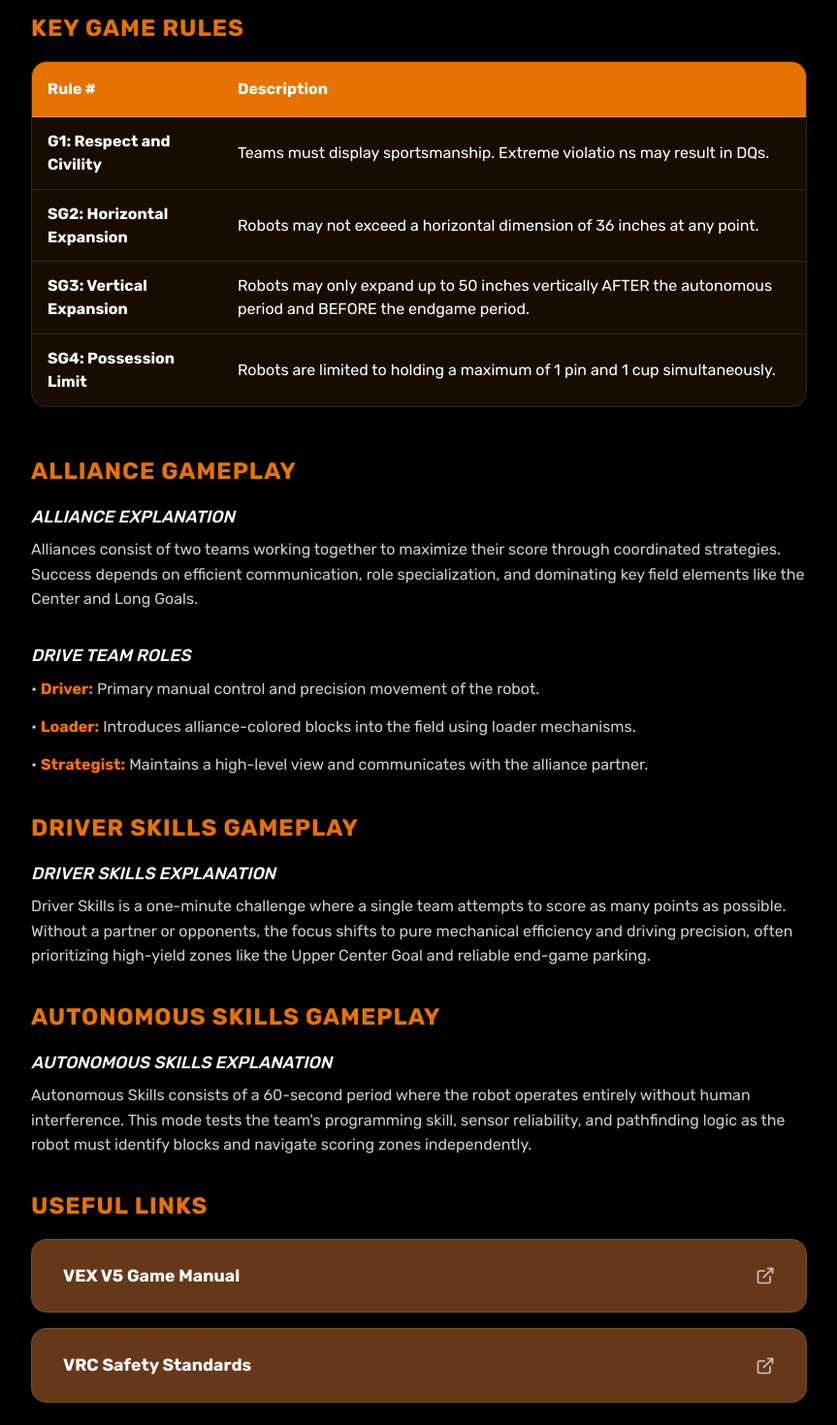
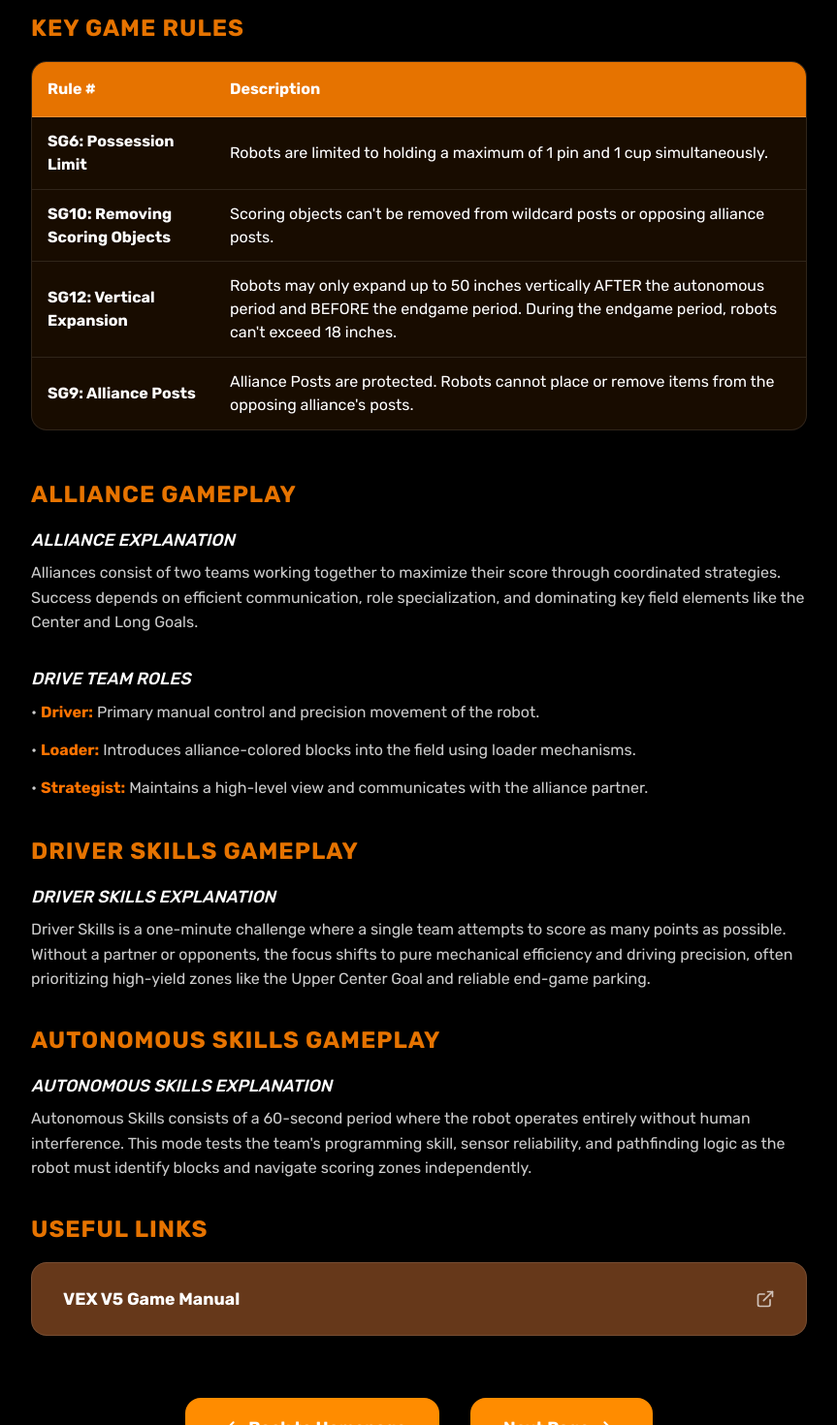
Before and after one commit to codersushi/beyond-the-bot, a Next.js app: page /gameoverviewoverride in a window 1280 px wide. Shown: the part 2460-3930 px from the top of the page at 97% size, without its empty margins (208-1071 px from the left). Built offline with nearby package versions, Linux system fonts and the light colour scheme.

Commit message:
Updated {const keyRules}

```diff
--- a/app/gameoverviewoverride/page.tsx
+++ b/app/gameoverviewoverride/page.tsx
@@ -201,9 +201,8 @@ export default function GameOverview() {
   ];
 
   const generalLinks = [
-    { title: "VEX V5 Game Manual", url: "https://www.vexrobotics.com/push-back-manual?srsltid=AfmBOopYWEGAgtVb5QmFB10j9U7lTJrwfUl5YXwo7-dubIiT1OiQqyxb" },
-    { title: "VRC Safety Standards", url: "https://v5rc-kb.recf.org/hc/en-us/articles/9654207108503-Safety-Procedures-at-VEX-V5-Robotics-Competition-Events/" }
-  ];
+    { title: "VEX V5 Game Manual", url: "https://content.vexrobotics.com/docs/2026-2027/override/files/v5rc-override-0.1.2.pdf" },
+  ]
 
   const scoringData = [
     { item: "Autonomous Bonus", points: "12 points" },
@@ -214,10 +213,10 @@ export default function GameOverview() {
   ];
 
   const keyRules = [
-    { rule: "G1: Respect and Civility", desc: "Teams must display sportsmanship. Extreme violatio   ns may result in DQs." },
-    { rule: "SG2: Horizontal Expansion", desc: "Robots may not exceed a horizontal dimension of 36 inches at any point." },
-    { rule: "SG3: Vertical Expansion", desc: "Robots may only expand up to 50 inches vertically AFTER the autonomous period and BEFORE the endgame period." },
-    { rule: "SG4: Possession Limit", desc: "Robots are limited to holding a maximum of 1 pin and 1 cup simultaneously." }
+    { rule: "SG6: Possession Limit", desc: "Robots are limited to holding a maximum of 1 pin and 1 cup simultaneously." },
+    { rule: "SG10: Removing Scoring Objects", desc: "Scoring objects can't be removed from wildcard posts or opposing alliance posts." },
+    { rule: "SG12: Vertical Expansion", desc: "Robots may only expand up to 50 inches vertically AFTER the autonomous period and BEFORE the endgame period. During the endgame period, robots can't exceed 18 inches." },
+    { rule: "SG9: Alliance Posts", desc: "Alliance Posts are protected. Robots cannot place or remove items from the opposing alliance's posts." }
   ];
 
   const largerSubheadingStyle = {
```
